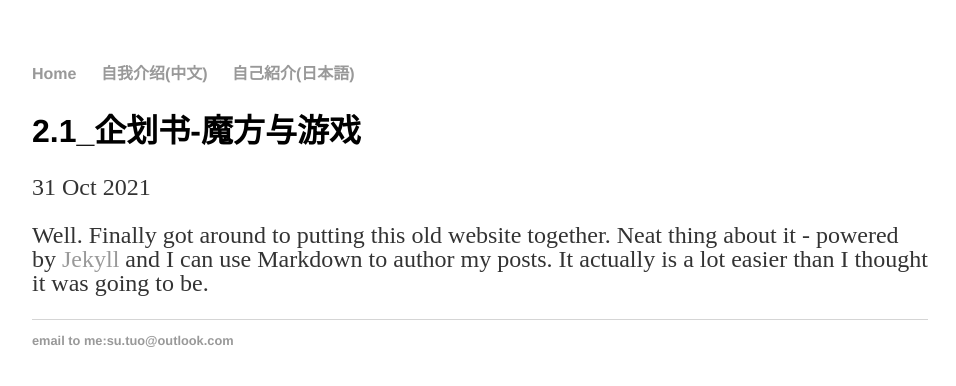
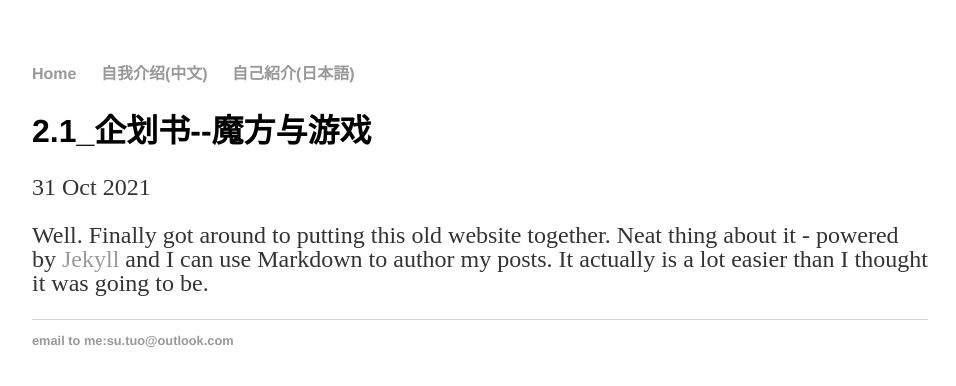
Before and after one commit to SotakuStudio/SotakuStudio.github.io, a Jekyll site: the page built from _posts/2021-11-29-chngameone.md, in a window 1280 px wide. Shown: the top 386 px of the page, without its empty margins (160-1116 px from the left). Built offline with Jekyll 4.4.1, drawn with Linux system fonts in a browser that asks for light colours.

```diff
--- a/_posts/2021-11-29-chngameone.md
+++ b/_posts/2021-11-29-chngameone.md
@@ -1,6 +1,6 @@
 ---
 layout: post
-title: "  2.1_企划书-魔方与游戏"
+title: "  2.1_企划书--魔方与游戏"
 date: 2021-10-31
 ---
 
```
